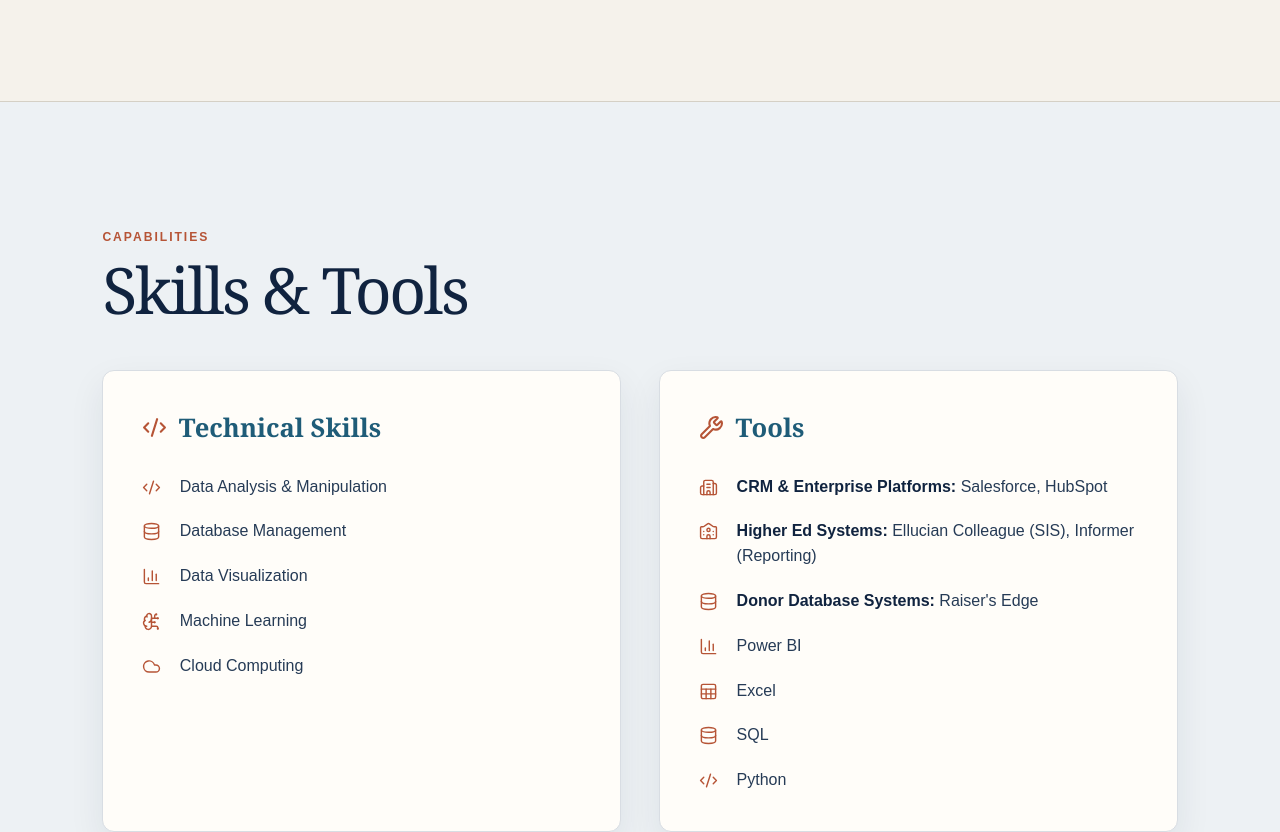
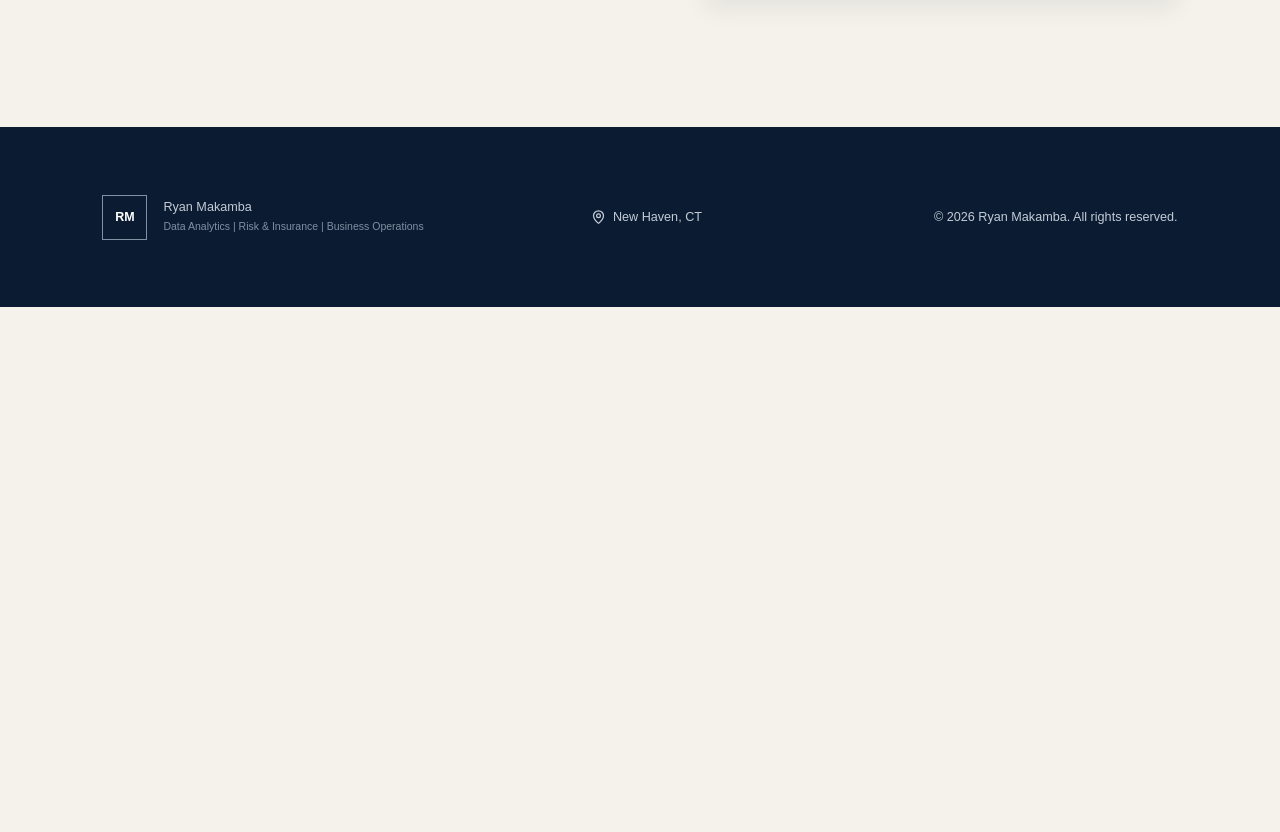
Before and after one commit to ryanmakamba-del/ryan-makamba-portfolio, a Next.js app: page / in a window 1280 px wide. Shown: the part 7201-8033 px from the top of the page. After the commit the page ends 7508 px from the top, so only its background shows below. Built offline with nearby package versions, Linux system fonts and the light colour scheme.

Commit message:
Move skills and tools under education

```diff
--- a/app/globals.css
+++ b/app/globals.css
@@ -74,17 +74,14 @@
 .credential b,.credential small { display:block; }
 .credential b { font-family:Georgia,serif; font-size:1.25rem; font-weight:500; }
 .credential small { margin-top:8px; color:var(--muted); font-size:.78rem; line-height:1.5; }
-.skills-section { background:#edf1f4; border-top:1px solid var(--line); }
-.skills-heading { margin-bottom:48px; }
-.skills-heading .eyebrow { margin-bottom:14px; color:var(--rust); }
-.skills-heading h2 { margin:0; font-family:Georgia,serif; font-size:clamp(2.7rem,5vw,4.8rem); line-height:1; font-weight:500; letter-spacing:-.04em; }
-.skills-grid { display:grid; grid-template-columns:1fr 1fr; gap:clamp(22px,3vw,42px); align-items:stretch; }
-.skills-card { background:var(--white); border:1px solid #d8dde3; border-radius:12px; padding:clamp(28px,3vw,44px); box-shadow:0 14px 35px rgba(16,35,63,.08); }
-.skills-card h3 { margin:0 0 30px; display:flex; align-items:center; gap:12px; color:var(--blue); font-family:Georgia,serif; font-size:clamp(1.45rem,2vw,1.9rem); font-weight:600; }
-.skills-card h3 svg { width:25px; height:25px; color:var(--rust); }
-.skills-card ul { list-style:none; padding:0; margin:0; display:grid; gap:20px; }
-.skills-card li { display:grid; grid-template-columns:25px 1fr; gap:13px; align-items:start; color:#263b56; font-size:1rem; line-height:1.55; }
-.skills-card li svg { width:19px; height:19px; margin-top:3px; color:var(--rust); stroke-width:1.8; }
+.skills-grid { display:grid; grid-template-columns:1fr; gap:14px; margin-top:26px; }
+.skills-card { background:var(--white); border:1px solid #d8dde3; border-radius:10px; padding:20px 22px; box-shadow:0 10px 24px rgba(16,35,63,.07); }
+.skills-card h3 { margin:0 0 17px; display:flex; align-items:center; gap:9px; color:var(--blue); font-family:Georgia,serif; font-size:1.22rem; font-weight:600; }
+.skills-card h3 svg { width:20px; height:20px; color:var(--rust); }
+.skills-card ul { list-style:none; padding:0; margin:0; display:grid; gap:10px; }
+.technical-card ul { grid-template-columns:repeat(2,minmax(0,1fr)); column-gap:18px; }
+.skills-card li { display:grid; grid-template-columns:20px 1fr; gap:9px; align-items:start; color:#263b56; font-size:.88rem; line-height:1.45; }
+.skills-card li svg { width:16px; height:16px; margin-top:2px; color:var(--rust); stroke-width:1.8; }
 .skills-card li b { color:var(--ink); font-weight:800; }
 
 footer { background:#0b1b31; color:white; min-height:180px; padding:45px clamp(24px,8vw,130px); display:grid; grid-template-columns:1.4fr .7fr 1fr; align-items:center; gap:30px; }
@@ -105,7 +102,6 @@
   .project { grid-template-columns:40px 1fr; }
   .project-visual { grid-column:2; }
   .experience,.about { grid-template-columns:1fr; }
-  .skills-grid { grid-template-columns:1fr; }
   .experience .section-heading { position:static; }
   footer { grid-template-columns:1fr 1fr; }
   footer>p:last-child { justify-self:start; }
@@ -121,5 +117,6 @@
   .project { grid-template-columns:1fr; gap:12px; }
   .project-visual { grid-column:1; margin-top:20px; }
   .timeline article { grid-template-columns:1fr; gap:10px; }
+  .technical-card ul { grid-template-columns:1fr; }
   footer { grid-template-columns:1fr; }
 }
--- a/app/page.tsx
+++ b/app/page.tsx
@@ -211,16 +211,8 @@
         <div className="credentials">
           <div className="credential"><GraduationCap /><span><b>MS Applied AI &amp; Business Analytics</b><small>Quinnipiac University · Expected Dec 2026</small></span></div>
           <div className="credential"><BriefcaseBusiness /><span><b>BSc Risk Management &amp; Insurance</b><small>National University of Science and Technology · 2022</small></span></div>
-        </div>
-      </section>
-
-      <section className="skills-section section" aria-labelledby="skills-heading">
-        <div className="skills-heading">
-          <p className="eyebrow">Capabilities</p>
-          <h2 id="skills-heading">Skills &amp; Tools</h2>
-        </div>
-        <div className="skills-grid">
-          <article className="skills-card">
+          <div className="skills-grid" aria-label="Skills and tools">
+            <article className="skills-card technical-card">
               <h3><Code2 /> Technical Skills</h3>
               <ul>
                 {technicalSkills.map(({ label, icon: Icon }) => (
@@ -228,7 +220,7 @@
                 ))}
               </ul>
             </article>
-          <article className="skills-card">
+            <article className="skills-card tools-card">
               <h3><Wrench /> Tools</h3>
               <ul>
                 {tools.map(({ label, value, icon: Icon }) => (
@@ -240,6 +232,7 @@
               </ul>
             </article>
           </div>
+        </div>
       </section>
 
       <footer>
```
Lines whose indentation alone changed are shown as unchanged.
